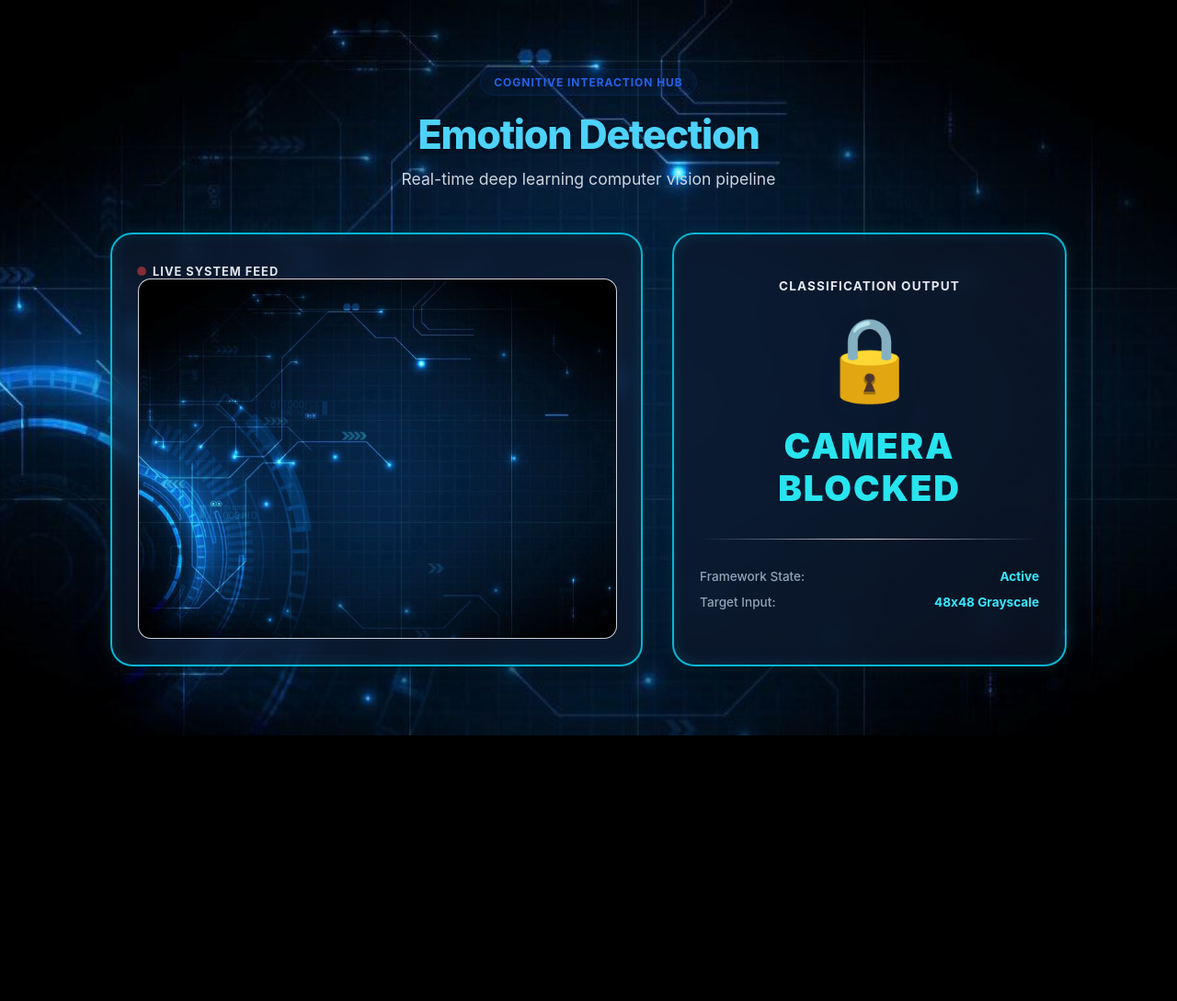
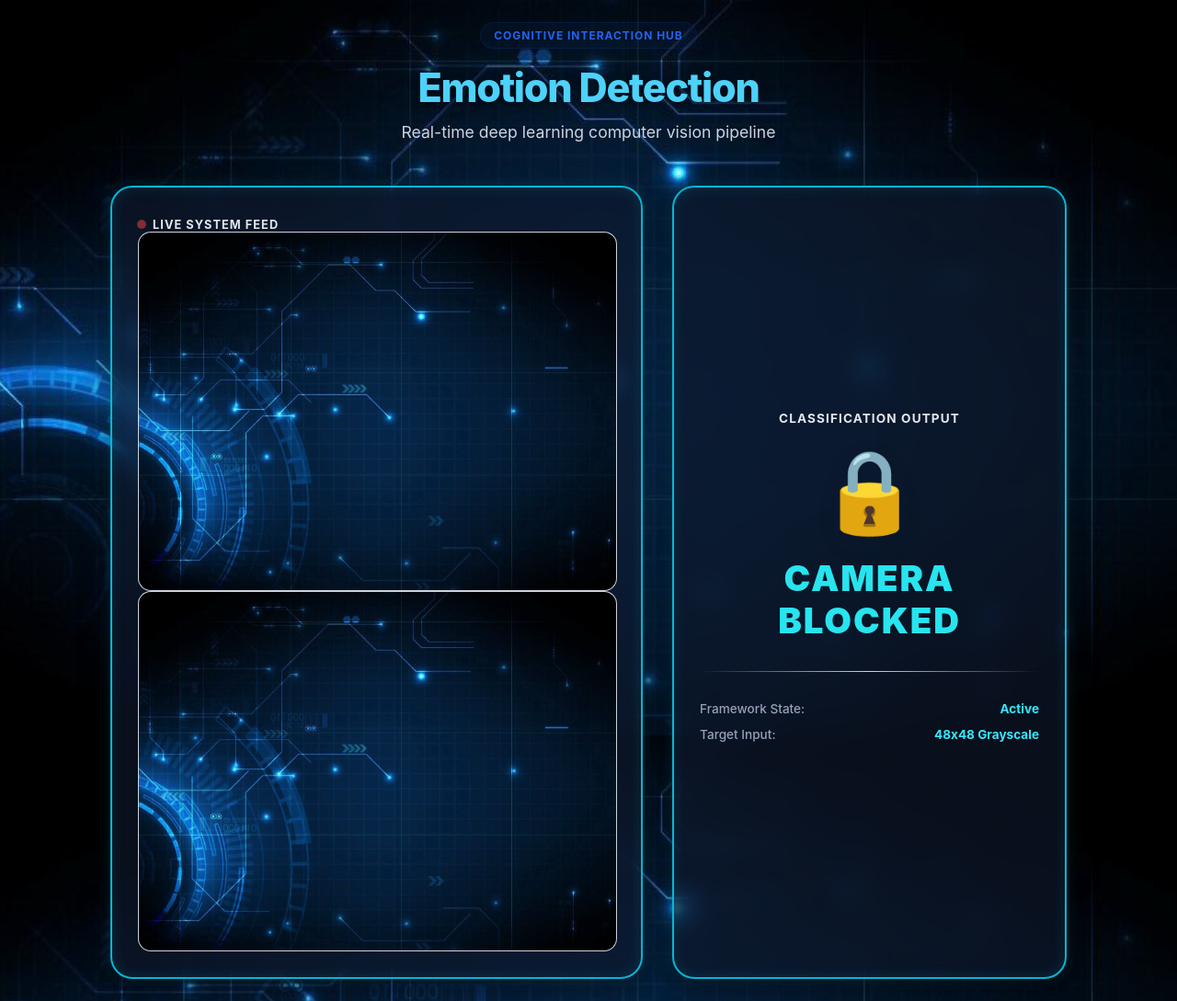
Before and after one commit to Tanzeemul-136/Emotion-Detection, a Flask app: page / in a window 1280 px wide. Shown: the whole page at 92% size. Before the commit the page ends 800 px from the top, so only its background shows below. Run offline with Flask 3, Linux system fonts and the light colour scheme.

Commit message:
Update index.html

```diff
--- a/templates/index.html
+++ b/templates/index.html
@@ -50,6 +50,12 @@
                     <div class="status-badge">
                         <span class="live-dot"></span> LIVE SYSTEM FEED
                     </div>
+                </div>
+                <div class="video-container">
+                    <video id="webcam" autoplay playsinline muted></video>
+                    <canvas id="canvas" style="display:none;"></canvas>
+
+                    <button id="switch-camera-btn" class="neon-btn">🔄 SWITCH CAMERA</button>
                 </div>
                 <div class="video-container">
                     <video id="webcam" autoplay playsinline muted></video>
```
